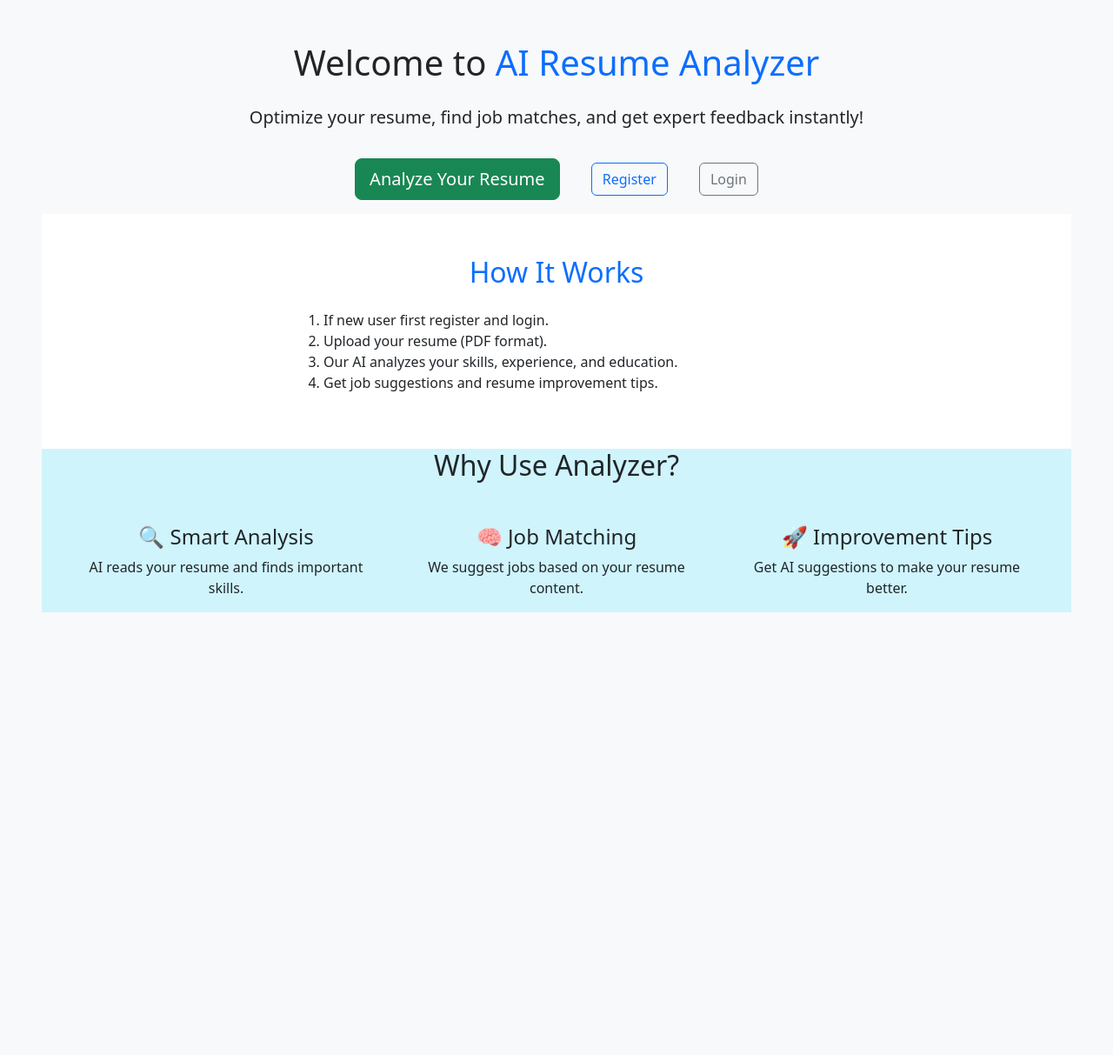
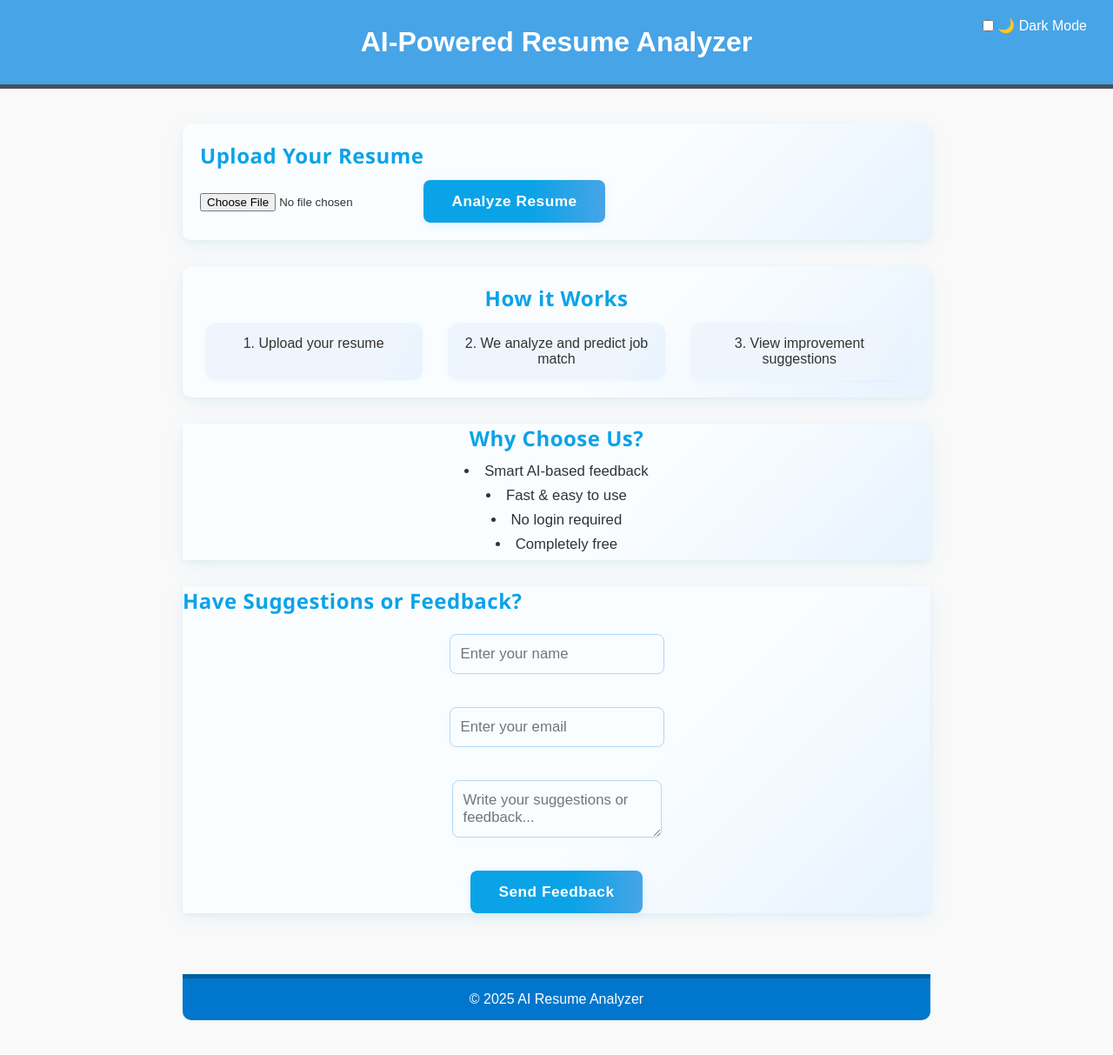
Before and after one commit to Roshan-pro/capstone_project_62-Smart-Resume-Analyzer-, a Flask app: page / in a window 1280 px wide. Shown: the whole page at 87% size. Before the commit the page ends 704 px from the top, so only its background shows below. Run offline with Flask 3, Linux system fonts and the light colour scheme; parts of the project's set-up code (start-up, migrations or seed data) failed here and were passed over.

Commit message:
Add files via upload

```diff
--- /dev/null
+++ b/static/script.js
@@ -0,0 +1,88 @@
+function analyzeResume() {
+  const fileInput = document.getElementById("resume");
+  const file = fileInput.files[0];
+
+  // --- Validation ---
+  if (!file) {
+    alert("Please upload a PDF file first.");
+    return;
+  }
+
+  if (file.type !== "application/pdf") {
+    alert("Only PDF files are allowed.");
+    return;
+  }
+
+  // --- Show Spinner, Hide Result ---
+  document.getElementById("loading-spinner").classList.remove("hidden");
+  document.getElementById("result-box").classList.add("hidden");
+
+  const formData = new FormData();
+  formData.append("resume", file);
+
+  fetch("/analyze", {
+    method: "POST",
+    body: formData,
+  })
+
+    .then((response) => {
+      if (!response.ok) {
+        throw new Error("Server returned an error.");
+      }
+      return response.json();
+    })
+    .then((data) => {
+      document.getElementById("loading-spinner").classList.add("hidden");
+      document.getElementById("result-box").classList.remove("hidden");
+
+      document.getElementById("score").innerText = `Resume Score: ${data.score}`;
+      document.getElementById("tips").innerText = `Suggestions:\n${data.tips}`;
+      document.getElementById("predicted_category").innerText = `Predicted Category: ${data.predicted_category}`;
+
+      // Format jobs
+      const jobList = data.jobs.map((job, i) =>
+        `${i + 1}. ${job.title} at ${job.company}, ${job.location}\nApply: ${job.link}`
+      ).join("\n\n");
+
+      document.getElementById("jobs").innerText = `Jobs:\n${jobList}`;
+    })
+    .catch((error) => {
+      console.error("Error:", error);
+      alert("Something went wrong. Make sure the backend is running.");
+      document.getElementById("loading-spinner").classList.add("hidden");
+    });
+}
+
+// Feedback form submission via AJAX
+
+document.addEventListener("DOMContentLoaded", function () {
+  const feedbackForm = document.querySelector('#contact form');
+  if (feedbackForm) {
+    feedbackForm.addEventListener('submit', function (e) {
+      e.preventDefault();
+      const name = feedbackForm.querySelector('input[type="text"]').value.trim();
+      const email = feedbackForm.querySelector('input[type="email"]').value.trim();
+      const message = feedbackForm.querySelector('textarea').value.trim();
+      if (!name || !email || !message) {
+        alert('Please fill in all fields.');
+        return;
+      }
+      fetch('/feedback', {
+        method: 'POST',
+        headers: { 'Content-Type': 'application/json' },
+        body: JSON.stringify({ name, email, message })
+      })
+        .then(res => {
+          if (!res.ok) throw new Error('Server error');
+          return res.json();
+        })
+        .then(data => {
+          alert('Thank you for your feedback!');
+          feedbackForm.reset();
+        })
+        .catch(() => {
+          alert('Could not send feedback. Please try again later.');
+        });
+    });
+  }
+});
--- /dev/null
+++ b/static/style.css
@@ -0,0 +1,314 @@
+/* Color Variables for Light and Dark Mode */
+:root {
+  --bg-main: #f9f9f9;
+  --text-main: #333;
+  --header-bg: #47a4e7;
+  --header-border: #48525c;
+  --card-bg: #fff;
+  --card-gradient: linear-gradient(135deg, #fafdff 60%, #e7f3ff 100%);
+  --card-shadow: 0 6px 24px rgba(11,163,231,0.08), 0 1.5px 6px rgba(0,0,0,0.04);
+  --button-bg: linear-gradient(90deg, #0ba3e7 60%, #47a4e7 100%);
+  --button-hover-bg: linear-gradient(90deg, #0077cc 60%, #0ba3e7 100%);
+  --input-bg: #fafdff;
+  --input-border: #b3d8f6;
+  --input-focus: #0ba3e7;
+  --section-heading: #0ba3e7;
+  --step-bg: linear-gradient(120deg, #eef5fc 80%, #e7f3ff 100%);
+  --result-gradient: linear-gradient(120deg, #e7f3ff 80%, #fafdff 100%);
+  --footer-bg: #0077cc;
+  --footer-border: #005fa3;
+}
+body.dark-mode {
+  --bg-main: #181c22;
+  --text-main: #e0e6ed;
+  --header-bg: #1e293b;
+  --header-border: #0ba3e7;
+  --card-bg: #232b36;
+  --card-gradient: linear-gradient(135deg, #232b36 60%, #1e293b 100%);
+  --card-shadow: 0 6px 24px rgba(11,163,231,0.10), 0 1.5px 6px rgba(0,0,0,0.10);
+  --button-bg: linear-gradient(90deg, #0ba3e7 60%, #1e293b 100%);
+  --button-hover-bg: linear-gradient(90deg, #0ba3e7 60%, #0077cc 100%);
+  --input-bg: #232b36;
+  --input-border: #3b4a5a;
+  --input-focus: #0ba3e7;
+  --section-heading: #4fd1ff;
+  --step-bg: linear-gradient(120deg, #232b36 80%, #1e293b 100%);
+  --result-gradient: linear-gradient(120deg, #1e293b 80%, #232b36 100%);
+  --footer-bg: #232b36;
+  --footer-border: #0ba3e7;
+}
+
+* {
+  margin: 0;
+  padding: 0;
+  box-sizing: border-box;
+  font-family: sans-serif;
+}
+
+body {
+  background-color: var(--bg-main);
+  color: var(--text-main);
+}
+
+header {
+  background-color: var(--header-bg);
+  border-bottom: 5px solid var(--header-border);
+  color: white;
+  text-align: center;
+  padding: 30px 20px;
+}
+
+main {
+  max-width: 900px;
+  margin: 20px auto;
+  padding: 20px;
+  display: flex;
+  flex-direction: column;
+  gap: 30px;
+}
+
+.upload-box {
+  background-color: var(--card-bg);
+  padding: 20px;
+  border-radius: 10px;
+  border: 2px solid #ccc;
+  box-shadow: var(--card-shadow);
+}
+
+.spinner {
+  border: 6px solid #f3f3f3;
+  border-top: 6px solid #0ba3e7;
+  border-radius: 50%;
+  width: 40px;
+  height: 40px;
+  margin: 20px auto;
+  animation: spin 1s linear infinite;
+}
+
+@keyframes spin {
+  0% { transform: rotate(0deg); }
+  100% { transform: rotate(360deg); }
+}
+
+#how-it-works {
+  padding: 20px;
+  border: 2px dashed #666;
+  border-radius: 10px;
+  background-color: #fff;
+  text-align: center;
+}
+
+.steps {
+  display: flex;
+  flex-wrap: wrap;
+  justify-content: space-around;
+  gap: 20px;
+}
+.step {
+  min-width: 150px;
+  max-width: 250px;
+  flex: 1;
+  background-color: var(--step-bg);
+  padding: 15px;
+  border-radius: 10px;
+  color: var(--text-main);
+}
+#result-box {
+  border: none;
+  background: var(--result-gradient);
+  padding: 24px;
+  border-radius: 12px;
+  box-shadow: 0 4px 18px rgba(11, 163, 231, 0.15);
+  overflow-wrap: break-word; /* Break long text */
+  word-wrap: break-word;
+  word-break: break-word;
+  max-width: 100%; /* Ensure it stays in the container */
+  box-sizing: border-box;
+}
+
+#result-box .result-content {
+  display: flex;
+  flex-direction: column;
+  gap: 12px;
+}
+
+/* Ensure preformatted tips section doesn’t overflow */
+#tips {
+  background-color: rgba(255, 255, 255, 0.1);
+  border-left: 4px solid var(--input-focus);
+  padding: 12px;
+  white-space: pre-wrap; /* wrap long lines */
+  overflow-x: auto;
+  font-size: 1rem;
+  border-radius: 8px;
+}
+
+/* Ensure job suggestions don’t overflow or look unstyled */
+#jobs {
+  display: flex;
+  flex-direction: column;
+  gap: 10px;
+}
+#jobs div {
+  background: var(--card-bg);
+  border: 1px solid var(--input-border);
+  padding: 10px;
+  border-radius: 8px;
+  box-shadow: 0 1px 6px rgba(0,0,0,0.06);
+}
+
+footer {
+  background-color: var(--footer-bg);
+  color: white;
+  text-align: center;
+  padding: 15px;
+  border-top: 5px solid var(--footer-border);
+  margin-top: 40px;
+  border-radius: 0 0 10px 10px;
+}
+
+.hidden {
+  display:none;
+}
+
+/* Modern Card Look for Sections */
+.upload-box, #result-box, #how-it-works, #features, #contact {
+  background: var(--card-gradient);
+  box-shadow: var(--card-shadow);
+  border: none;
+}
+
+/* Modern Button Style */
+button {
+  background: var(--button-bg);
+  color: #fff;
+  border: none;
+  border-radius: 8px;
+  padding: 14px 32px;
+  font-size: 1.08rem;
+  font-weight: 700;
+  letter-spacing: 0.5px;
+  cursor: pointer;
+  box-shadow: 0 2px 12px rgba(11,163,231,0.10);
+  transition: background 0.2s, transform 0.1s, box-shadow 0.2s;
+}
+button:hover, button:focus {
+  background: var(--button-hover-bg);
+  transform: translateY(-2px) scale(1.04);
+  box-shadow: 0 4px 18px rgba(11,163,231,0.16);
+}
+
+/* Feedback Form Modern Inputs */
+#contact input, #contact textarea {
+  background: var(--input-bg);
+  border: 1.5px solid var(--input-border);
+  border-radius: 8px;
+  padding: 12px;
+  margin: 10px 0;
+  font-size: 1.05rem;
+  box-shadow: 0 1.5px 6px rgba(11,163,231,0.04);
+  transition: border 0.2s, box-shadow 0.2s;
+}
+#contact input:focus, #contact textarea:focus {
+  border-color: var(--input-focus);
+  box-shadow: 0 2px 12px rgba(11,163,231,0.10);
+  outline: none;
+}
+
+/* Section Headings Modern */
+section h2, section h3 {
+  font-family: 'Segoe UI', 'Roboto', Arial, sans-serif;
+  font-weight: 700;
+  color: var(--section-heading);
+  margin-bottom: 12px;
+  letter-spacing: 0.5px;
+}
+
+/* Steps Modern Look */
+.steps {
+  gap: 18px;
+}
+.step {
+  background: var(--step-bg);
+  border-radius: 12px;
+  box-shadow: 0 1.5px 6px rgba(11,163,231,0.04);
+  font-weight: 500;
+  color: var(--text-main);
+}
+/* Centering Features Section Heading */
+#features h2 {
+  text-align: center;
+}
+#features ul {
+  display: flex;
+  flex-wrap: wrap;
+  flex-direction: column;
+  align-items: center;
+  font-size: 1.05rem;
+  list-style-position: inside;
+  list-style-type: disc;
+  padding-left: 0;
+  margin: 0;
+
+}
+#features li {
+  margin-bottom: 8px;
+}
+
+/* Feedback Form Alignment */
+#contact form {
+  display: flex;
+  flex-direction: column;
+  align-items: center;
+}
+#contact button[type="submit"] {
+  margin-top: 10px;
+  align-self: center;
+  min-width: 180px;
+}
+
+/* Responsive Design */
+@media (max-width: 700px) {
+  main {
+    max-width: 98vw;
+    padding: 8px;
+    gap: 18px;
+  }
+  .steps {
+    flex-direction: column;
+    gap: 10px;
+  }
+  .step {
+    max-width: 100%;
+    min-width: unset;
+  }
+  .upload-box, #result-box, #how-it-works, #features, #contact {
+    border-radius: 10px;
+    padding: 10px 4vw;
+  }
+  header {
+    padding: 18px 8px;
+    font-size: 1.1rem;
+  }
+  footer {
+    padding: 10px;
+    font-size: 0.95rem;
+  }
+  button {
+    padding: 12px 18px;
+    font-size: 1rem;
+  }
+}
+@media (max-width: 430px) {
+  body {
+    font-size: 0.97rem;
+  }
+  button {
+    padding: 10px 8px;
+    font-size: 0.97rem;
+  }
+  #contact input, #contact textarea {
+    font-size: 0.96rem;
+    padding: 10px;
+  }
+}
--- a/templates/index.html
+++ b/templates/index.html
@@ -1,61 +1,96 @@
 <!DOCTYPE html>
 <html lang="en">
+
 <head>
-    <meta charset="UTF-8">
-    <meta name="viewport" content="width=device-width, initial-scale=1.0">
+  <meta charset="UTF-8" />
+  <meta name="viewport" content="width=device-width, initial-scale=1.0" />
   <title>AI Resume Analyzer</title>
-    <link rel="stylesheet" href="https://cdn.jsdelivr.net/npm/bootstrap@5.3.0/dist/css/bootstrap.min.css">
+  <link rel="stylesheet" href="{{ url_for('static', filename='style.css') }}">
+  <script defer src="{{ url_for('static', filename='script.js') }}"></script>
   <script>
-    async function sendMessage() {
-        const userMessage = document.getElementById("userInput").value;
-        const response = await fetch("/chat", {
-            method: "POST",
-            headers: {'Content-Type': 'application/json'},
-            body: JSON.stringify({ message: userMessage })
+    // Dark mode toggle logic
+    document.addEventListener('DOMContentLoaded', function () {
+      const body = document.body;
+      const toggle = document.getElementById('darkModeToggle');
+      // Load preference
+      if (localStorage.getItem('darkMode') === 'enabled') {
+        body.classList.add('dark-mode');
+        if (toggle) toggle.checked = true;
+      }
+      if (toggle) {
+        toggle.addEventListener('change', function () {
+          if (toggle.checked) {
+            body.classList.add('dark-mode');
+            localStorage.setItem('darkMode', 'enabled');
+          } else {
+            body.classList.remove('dark-mode');
+            localStorage.setItem('darkMode', 'disabled');
+          }
         });
-        const data = await response.json();
-        document.getElementById("chatbox").innerHTML += `<div><strong>You:</strong> ${userMessage}</div><div><strong>Bot:</strong> ${data.reply}</div>`;
-        document.getElementById("userInput").value = "";
       }
+    });
   </script>
 </head>
-<body class="bg-light text-center p-5">
-    <div class="container">
-        <h1 class="mb-4">Welcome to <span class="text-primary">AI Resume Analyzer</span></h1>
-        <p class="lead">Optimize your resume, find job matches, and get expert feedback instantly!</p>
-        <a href="/upload" class="btn btn-lg btn-success m-3">Analyze Your Resume</a>
-        <a href="/register" class="btn btn-outline-primary m-3">Register</a>
-        <a href="/login" class="btn btn-outline-secondary m-3">Login</a>
-    </div>
-    <section class="bg-white py-5">
-        <div class="container-fluid">
-            <h2 class="mb-4"><span class="text-primary">How It Works</span></h2>
-            <ol class="text-start mx-auto" style="max-width : 600px;">
-                <li>If new user first register and login.</li>
-                <li>Upload your resume (PDF format).</li>
-                <li>Our AI analyzes your skills, experience, and education.</li>
-                <li>Get job suggestions and resume improvement tips.</li>
-            </ol>
+
+<body>
+  <header>
+    <h1>AI-Powered Resume Analyzer</h1>
+    <label style="position:absolute;top:20px;right:30px;">
+      <input type="checkbox" id="darkModeToggle" style="vertical-align:middle;"> <span style="vertical-align:middle;">🌙
+        Dark Mode</span>
+    </label>
+  </header>
+
+  <main>
+    <section class="upload-box">
+      <h2>Upload Your Resume</h2>
+      <input type="file" id="resume" accept="application/pdf" />
+      <button onclick="analyzeResume()">Analyze Resume</button>
+    </section>
+
+    <div id="loading-spinner" class="spinner hidden"></div>
+
+    <section id="result-box" class="hidden">
+      <div class="result-content">
+        <h3 id="score"></h3>
+        <pre id="tips"> </pre>
+        <p id="predicted_category"></p>
+        <div id="jobs"> </div>
       </div>
     </section>
-    <section class="bg-info-subtle">
-        <div class="container">
-            <h2 class="mb-5">Why Use Analyzer?</h2>
-            <div class="row">
-                <div class="col-md-4">
-                    <h4>🔍 Smart Analysis</h4>
-                    <p>AI reads your resume and finds important skills.</p>
-                </div>
-                <div class="col-md-4">
-                    <h4>🧠 Job Matching</h4>
-                    <p>We suggest jobs based on your resume content.</p>
-                </div>
-                <div class="col-md-4">
-                    <h4>🚀 Improvement Tips</h4>
-                    <p>Get AI suggestions to make your resume better.</p>
-                </div>
-            </div>
+
+    <section id="how-it-works">
+      <h2>How it Works</h2>
+      <div class="steps">
+        <div class="step">1. Upload your resume</div>
+        <div class="step">2. We analyze and predict job match</div>
+        <div class="step">3. View improvement suggestions</div>
       </div>
     </section>
+    <section id="features">
+      <h2>Why Choose Us?</h2>
+      <ul>
+        <li>Smart AI-based feedback</li>
+        <li>Fast & easy to use</li>
+        <li>No login required</li>
+        <li>Completely free</li>
+      </ul>
+    </section>
+
+    <!-- Feedback Form -->
+    <section id="contact">
+      <h2>Have Suggestions or Feedback?</h2>
+      <form method="post" action="#">
+        <input type="text" placeholder="Enter your name" required /><br>
+        <input type="email" placeholder="Enter your email" required /><br>
+        <textarea placeholder="Write your suggestions or feedback..." required></textarea><br>
+        <button type="submit">Send Feedback</button>
+      </form>
+    </section>
+
+    <footer>
+      <p>&copy; 2025 AI Resume Analyzer</p>
+    </footer>
 </body>
+
 </html>
```
Lines whose indentation alone changed are shown as unchanged.
